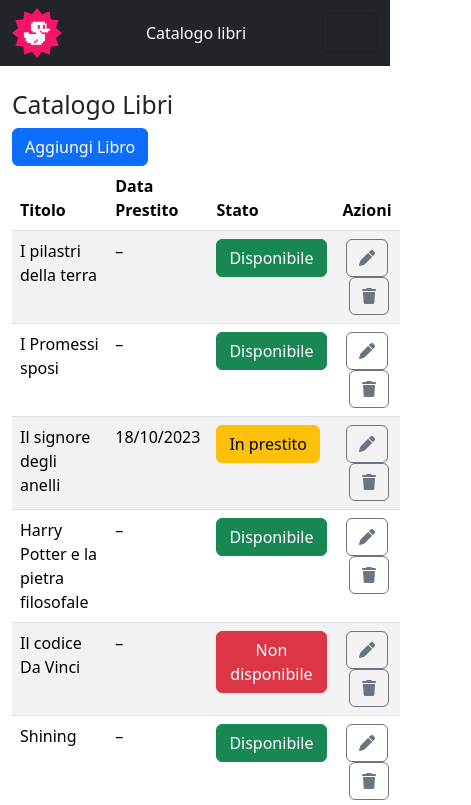
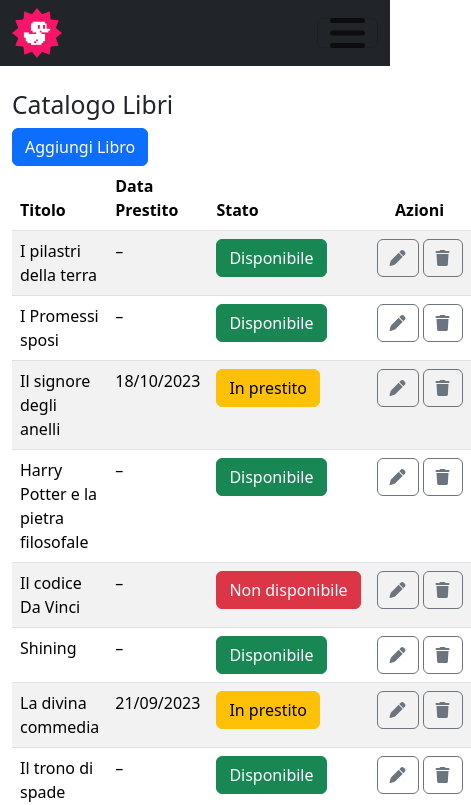
Before and after one commit to FadiAlashqar/html-css-bootstrap-dashboard, a plain HTML site: page index.html in a window 390 px wide. Shown: the top 805 px of the page, 471 px wide, since content can reach past the window. Drawn offline with nearby package versions, Linux system fonts and the light colour scheme.

Commit message:
[UPD] tablet and smartphone done

```diff
--- a/css/style.css
+++ b/css/style.css
@@ -8,3 +8,9 @@
 .logo img{
     width: 50px;
 }
+nav.navbar button.navbar-toggler, nav.navbar button.navbar-toggler:focus{
+    box-shadow: none;
+}
+.no-wrap{
+    white-space: nowrap;
+}
--- a/index.html
+++ b/index.html
@@ -20,14 +20,17 @@
                 <div class="logo me-2">
                     <img src="./img/duck.png" alt="">
                 </div>
-                <a class="text-white" href="#">Catalogo libri</a>
+                <a class="" href="#"></a>
                 <button class="navbar-toggler" type="button" data-bs-toggle="collapse"
                     data-bs-target="#navbarSupportedContent" aria-controls="navbarSupportedContent"
                     aria-expanded="false" aria-label="Toggle navigation">
-                    <span class="navbar-toggler-icon"></span>
+                    <i class="fas fa-bars fa-2xl"></i>
                 </button>
                 <div class="collapse navbar-collapse" id="navbarSupportedContent">
                     <ul class="navbar-nav me-auto mb-2 mb-lg-0">
+                        <li class="nav-item">
+                            <a class="nav-link active text-secondary text-white" aria-current="page" href="#">Catalogo Libri</a>
+                        </li>
                         <li class="nav-item">
                             <a class="nav-link active text-secondary" aria-current="page" href="#">Anagrafica utenti</a>
                         </li>
@@ -49,13 +52,13 @@
     <main>
         <div class="container">
             <div class="row mt-4">
-                <div class="col-lg-7">
+                <div class="col-lg-7 col-md-8 col-sm-8">
                     <h2>Catalogo Libri</h2>
                 </div>
-                <div class="col-lg-5"><button type="button" class="btn btn-primary">Aggiungi Libro</button></div>
+                <div class="col-lg-5 col-md-4 col-sm-4"><button type="button" class="btn btn-primary">Aggiungi Libro</button></div>
             </div>
             <div class="row">
-                <div class="col-lg-9">
+                <div class="col-lg-9 col-md-12 col-sm-12">
                     <table class="table table-striped table-hover">
                         <thead>
                             <tr>
@@ -71,9 +74,9 @@
                                 <td>&ndash;</td>
                                 <td><button type="button" class="btn btn-success">Disponibile</button></td>
                                 <td class="text-center"><button type="button" class="btn btn-outline-secondary"><i
-                                            class="fa-solid fa-pen"></i></button><button type="button"
+                                            class="fa-solid fa-pen no-wrap"></i></button><button type="button"
                                         class="btn btn-outline-secondary ms-1"><i
-                                            class="fa-solid fa-trash"></i></button></td>
+                                            class="fa-solid fa-trash no-wrap"></i></button></td>
                             </tr>
                             <tr>
                                 <td>I Promessi sposi</td>
@@ -105,7 +108,7 @@
                             <tr>
                                 <td>Il codice Da Vinci</td>
                                 <td>&ndash;</td>
-                                <td><button type="button" class="btn btn-danger">Non disponibile</button></td>
+                                <td><button type="button" class="btn btn-danger no-wrap">Non disponibile</button></td>
                                 <td class="text-center"><button type="button" class="btn btn-outline-secondary"><i
                                             class="fa-solid fa-pen"></i></button><button type="button"
                                         class="btn btn-outline-secondary ms-1"><i
@@ -124,7 +127,7 @@
                                 <td>La divina commedia</td>
                                 <td>21/09/2023</td>
                                 <td><button type="button" class="btn btn-warning">In prestito</button></td>
-                                <td class="text-center"><button type="button" class="btn btn-outline-secondary"><i
+                                <td class="text-center no-wrap"><button type="button" class="btn btn-outline-secondary"><i
                                             class="fa-solid fa-pen"></i></button><button type="button"
                                         class="btn btn-outline-secondary ms-1"><i
                                             class="fa-solid fa-trash"></i></button></td>
@@ -178,7 +181,7 @@
                     </table>
                 </div>
 
-                <div class="col-lg-3">
+                <div class="col-lg-3 col-md-12 col-sm-12">
                     <div class="card">
                         <div class="card-header">
                             <h3>Todo</h3>
```
